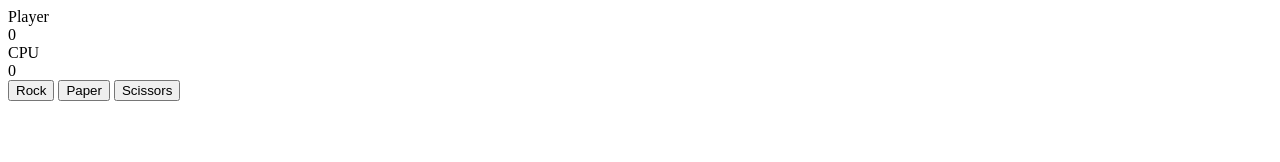
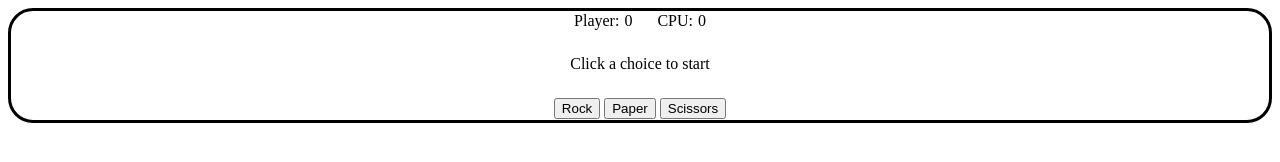
Before and after one commit to Tyler-Slone/rock-paper-scissors, a plain HTML site: page index.html in a window 1280 px wide. Drawn offline with Linux system fonts and the light colour scheme.

Commit message:
Add basic css

```diff
--- a/index.html
+++ b/index.html
@@ -4,22 +4,23 @@
     <meta charset="UTF-8" />
     <meta name="viewport" content="width=device-width, initial-scale=1.0" />
     <title>Rock-Paper-Scissors</title>
+    <link rel="stylesheet" href="styles.css" />
   </head>
   <body>
     <div id="container">
       <div id="scoreboard">
         <div id="user">
-          <div id="userName">Player</div>
+          <div id="userName">Player:</div>
           <div id="userDisplayScore">0</div>
         </div>
 
         <div id="computer">
-          <div id="computerName">CPU</div>
+          <div id="computerName">CPU:</div>
           <div id="computerDisplayScore">0</div>
         </div>
       </div>
 
-      <div id="displayWinner"></div>
+      <div id="displayWinner">Click a choice to start</div>
 
       <div id="playerChoices">
         <button id="rockButton">Rock</button>
--- /dev/null
+++ b/styles.css
@@ -0,0 +1,32 @@
+#container {
+  border: solid 3px;
+  border-radius: 25px;
+  min-width: auto;
+  min-height: auto;
+  padding: 1px;
+  display: flex;
+  flex-direction: column;
+  align-items: center;
+  justify-content: center;
+  gap: 25px;
+}
+
+#scoreboard {
+  display: flex;
+  flex-direction: row;
+  align-items: center;
+  gap: 25px;
+  justify-content: space-around;
+}
+
+#user {
+  display: flex;
+  flex-direction: row;
+  gap: 5px;
+}
+
+#computer {
+  display: flex;
+  flex-direction: row;
+  gap: 5px;
+}
```
